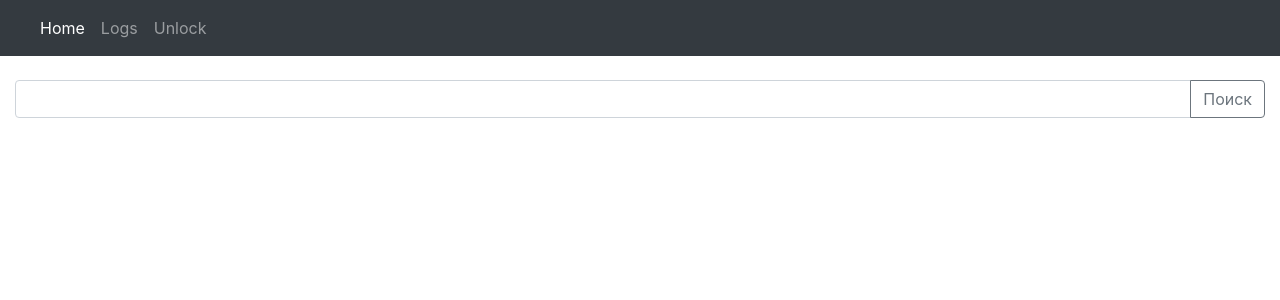
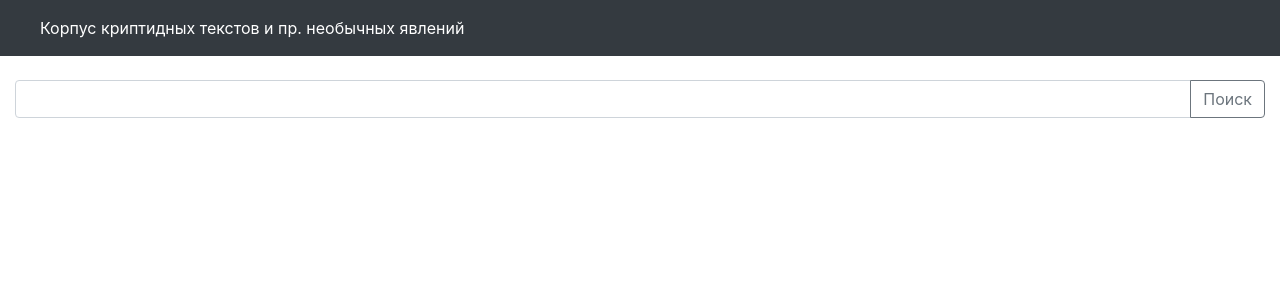
Before and after one commit to hineri-san/cryptids_corpora, a FastAPI app: page / in a window 1280 px wide. Shown: the top 300 px of the page. Run offline with FastAPI, Linux system fonts and the light colour scheme; parts of the project's set-up code (start-up, migrations or seed data) failed here and were passed over; some libraries are stand-ins or nearby versions.

Commit message:
Update base.html

```diff
--- a/templates/base.html
+++ b/templates/base.html
@@ -45,17 +45,11 @@
             <span class="navbar-toggler-icon"></span>
         </button>
         <div class="collapse navbar-collapse" id="navbarNav">
-            <ul class="navbar-nav">
-                <li class="nav-item active">
-                    <a class="nav-link" href="/">Home <span class="sr-only">(current)</span></a>
-                </li>
-                <li class="nav-item">
-                    <a class="nav-link" href="/logs">Logs</a>
-                </li>
-                <li class="nav-item">
-                    <a class="nav-link" href="/unlock">Unlock</a>
-                </li>
-            </ul>
+          <ul class="navbar-nav">
+            <li class="nav-item active">
+              <a class="nav-link" href="/">Корпус криптидных текстов и пр. необычных явлений<span class="sr-only">(current)</span></a>
+            </li>
+          </ul>
         </div>
     </nav>
     <br>
```
